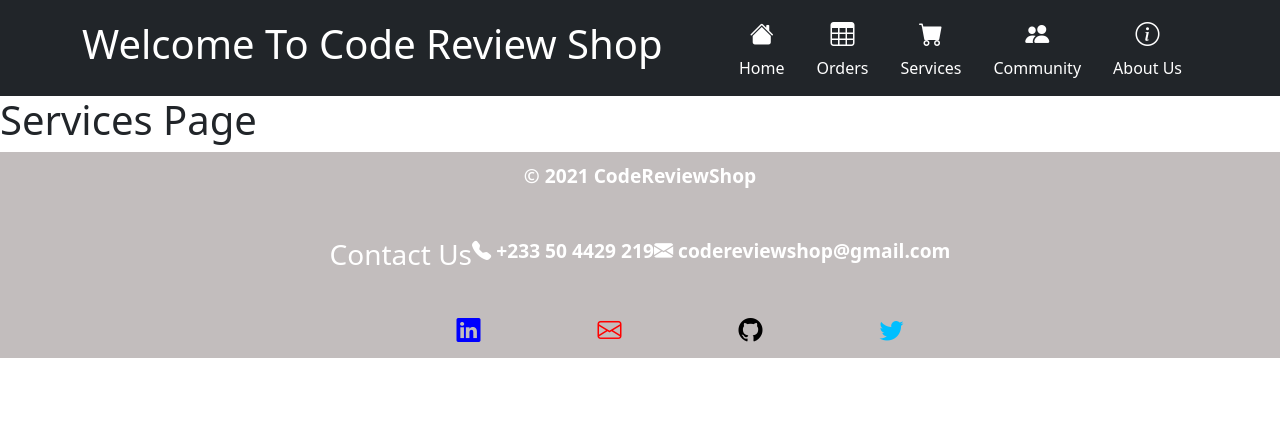
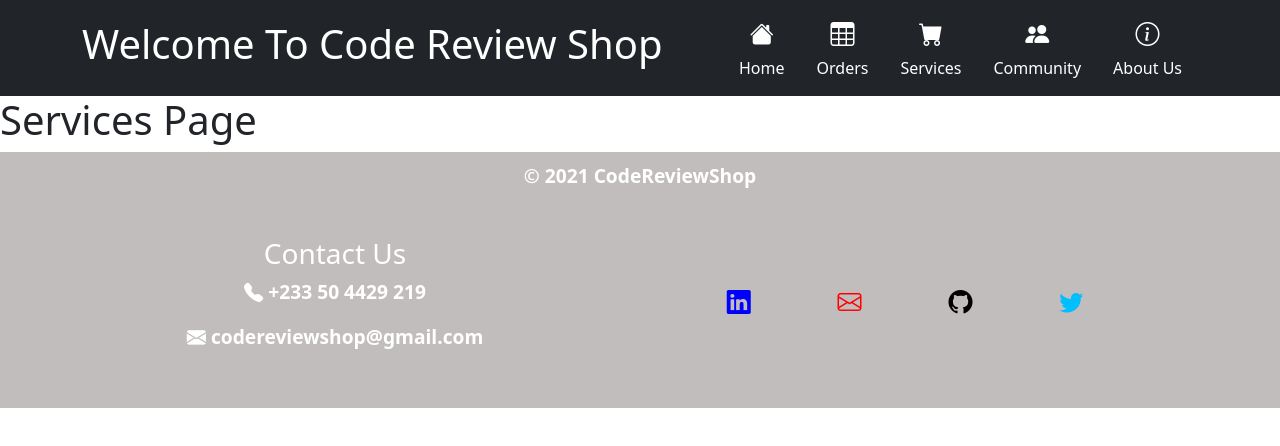
Before and after one commit to project-graveyard/codereviewshop, a React (Create React App) app: page /services in a window 1280 px wide. Shown: the top 446 px of the page. Built offline with nearby package versions, Linux system fonts and the light colour scheme.

Commit message:
maximize with to contain contact info

```diff
--- a/src/Components/Footer/Footer.css
+++ b/src/Components/Footer/Footer.css
@@ -12,7 +12,7 @@
     font-weight: bold;
 }
 
-.footer__contact {
+.footer__info {
     display: flex;
     flex-direction: row;
     justify-content: space-around;
@@ -21,6 +21,10 @@
     margin: 0 auto;
     width: 100%;
     max-width: 1200px;
+}
+
+.footer__contact {
+    width: 100%;
 }
 
 .footer__social {
```
